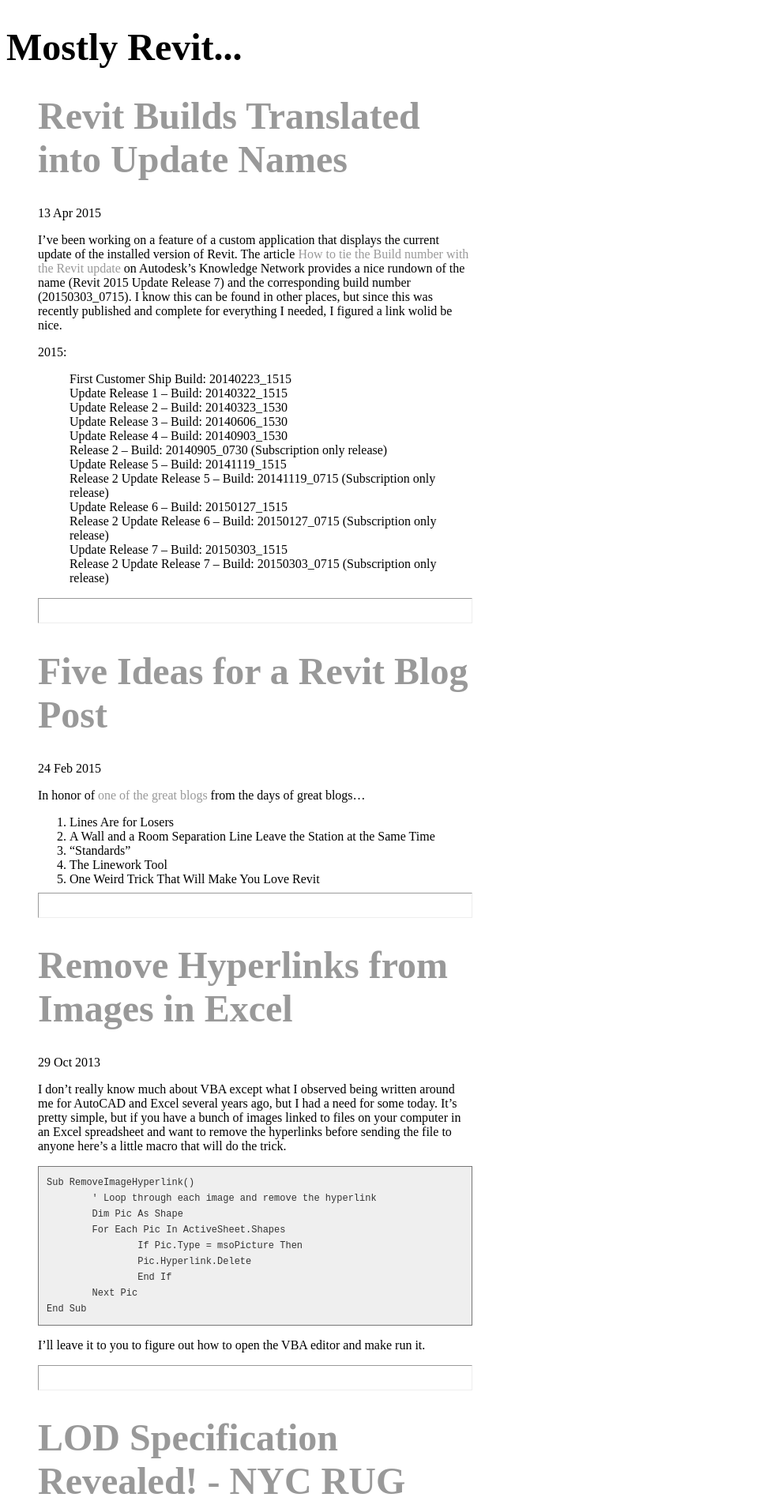
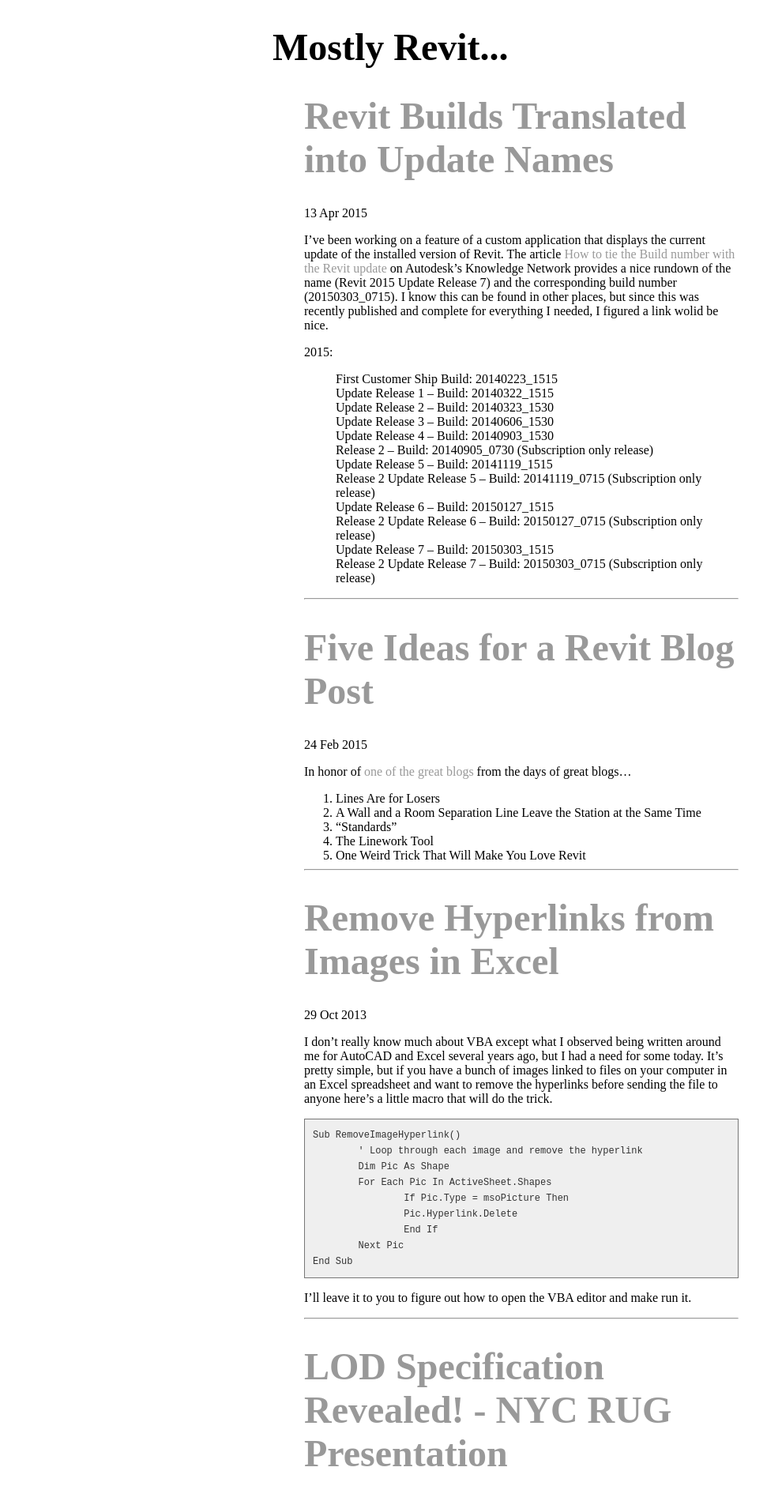
Before and after one commit to estimmel/mostly-revit-blog, a Jekyll site: the page built from index.html, in a window 1280 px wide. Shown: the top 1900 px of the page at 79% size, without its empty margins (0-990 px from the left). Built offline with Jekyll 4.4.1, drawn with Linux system fonts in a browser that asks for light colours.

Commit message:
css - center body and remove hr styling

```diff
--- a/css/main.css
+++ b/css/main.css
@@ -1,5 +1,6 @@
 body {
     width: 590px;
+    margin: auto;
 }
 nav ul, footer ul {
     font-family:'Helvetica', 'Arial', 'Sans-Serif';
@@ -41,9 +42,7 @@
     	width: auto;
     height: auto;
 }
-hr {
-   padding-top: 30px;
-}
+
 
 /* obtained from https://gist.github.com/demisx/025698a7b5e314a7a4b5 */
 .highlight  { background: #ffffff; }
```
